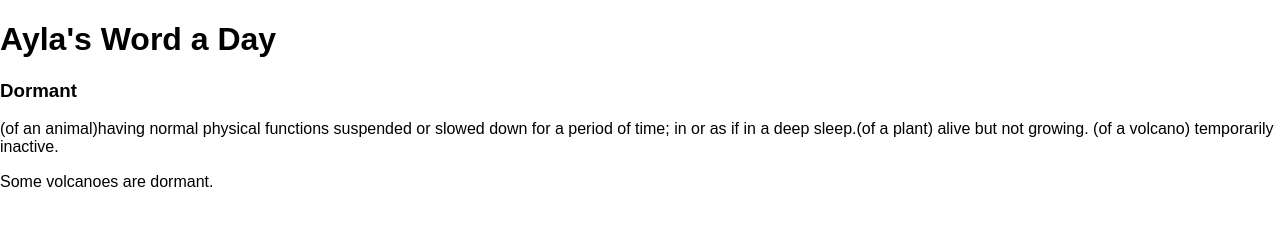
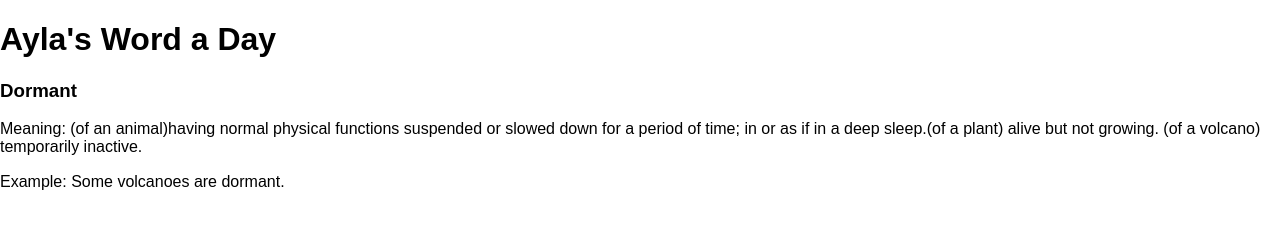
Before and after one commit to rbriski/word_a_day, a plain HTML site: page index.html in a window 1280 px wide. Drawn offline with nearby package versions, Linux system fonts and the light colour scheme.

Commit message:
Update index.html

```diff
--- a/index.html
+++ b/index.html
@@ -12,10 +12,10 @@
 
     <h3>Dormant</h3>
 
-    <p> (of an animal)having normal physical functions suspended or slowed down for a period of time; in or as if in a
+    <p>Meaning: (of an animal)having normal physical functions suspended or slowed down for a period of time; in or as if in a
         deep sleep.(of a plant) alive but not growing. (of a volcano) temporarily inactive.</p>
 
-    <p> Some volcanoes are dormant.</p>
+    <p>Example: Some volcanoes are dormant.</p>
 
 
 
```
